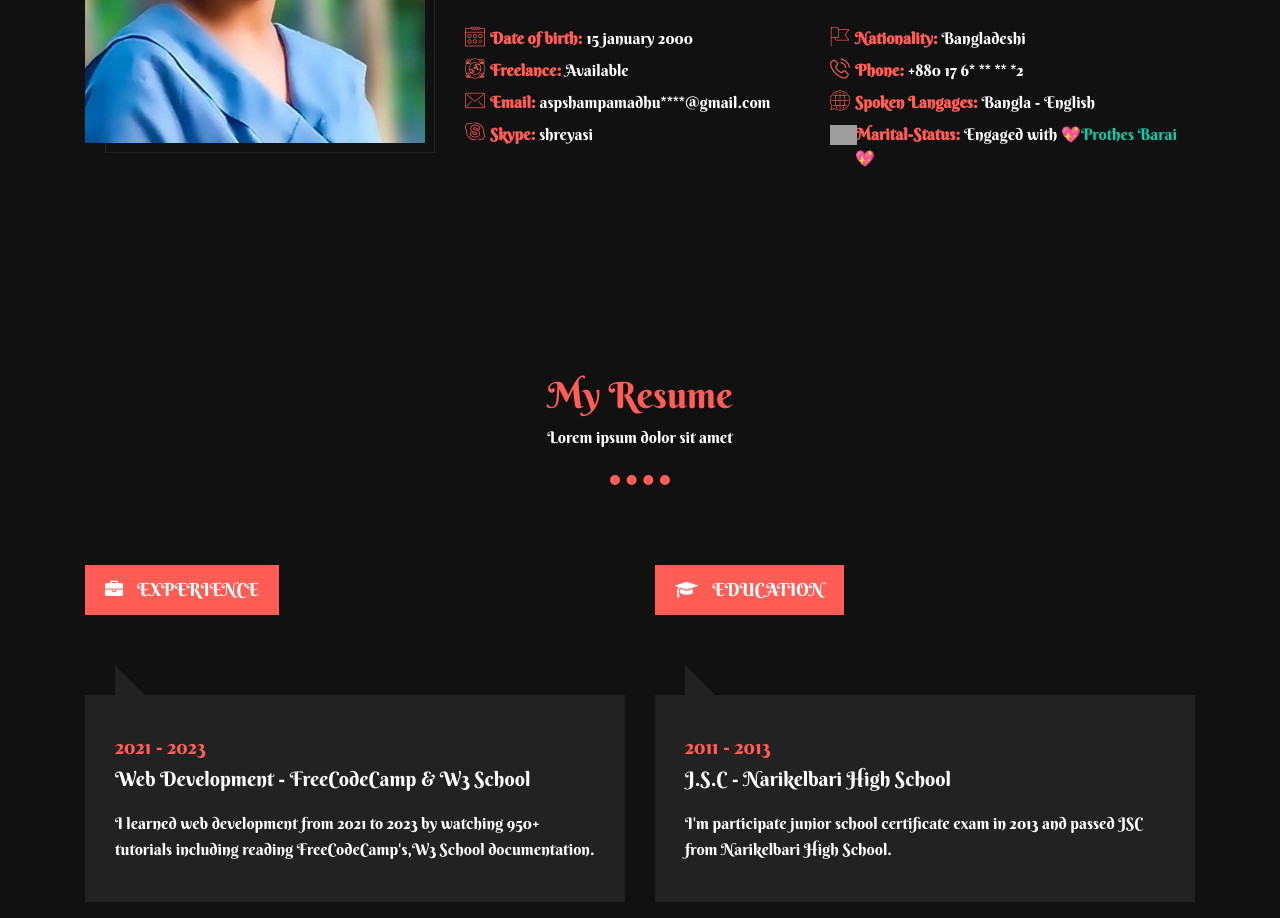
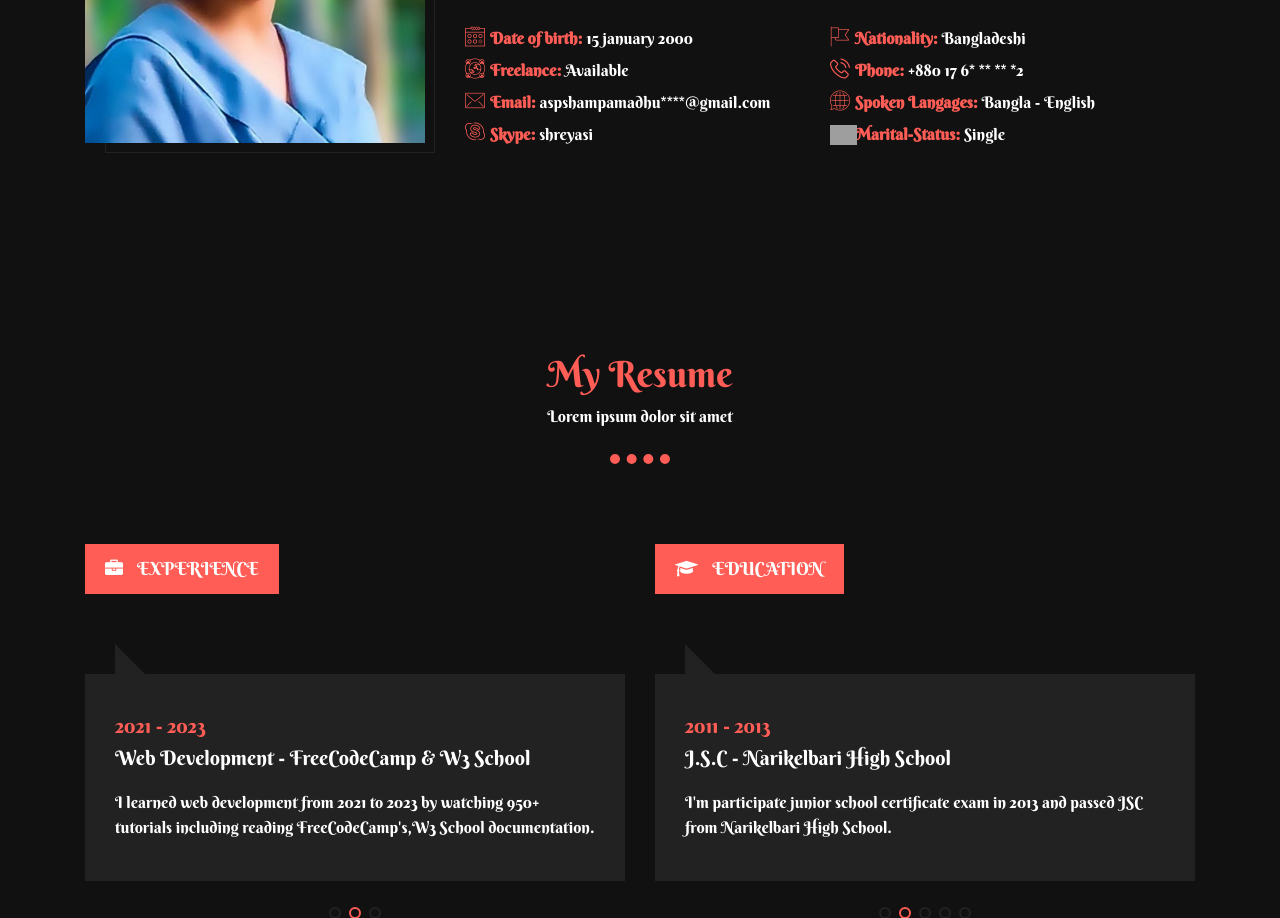
Before and after one commit to shreyasimadhu/shreyasimadhu.github.io, a plain HTML site: page index.html in a window 1280 px wide. Shown: the part 1633-2551 px from the top of the page. Drawn offline with nearby package versions, Linux system fonts and the light colour scheme; grey boxes are pictures that could not be loaded.

Commit message:
Update index.html

```diff
--- a/index.html
+++ b/index.html
@@ -163,7 +163,7 @@
 							<li><i class="flaticon-email"></i><b style="color: #ff5d56;"> Email:</b> aspshampamadhu****@gmail.com</li>
 							<li><i class="flaticon-translation"></i><b style="color: #ff5d56;"> Spoken Langages:</b> Bangla - English</li>
 							<li><i class="flaticon-skype"></i><b style="color: #ff5d56;"> Skype:</b> shreyasi</li>
-							<li><i><img src="./fonts/wedding.svg" alt="" height="20px"></i><b style="color: #ff5d56;">Marital-Status:</b> Engaged <span class="">with <a href="https://prothesbarai.github.io/prothesbarai/" target="_blank">💖Prothes Barai💖</a></span></li>
+							<li><i><img src="./fonts/wedding.svg" alt="" height="20px"></i><b style="color: #ff5d56;">Marital-Status:</b> Single </li>
 						</ul>
 					</div>
 					<!-- About Content End -->
```
